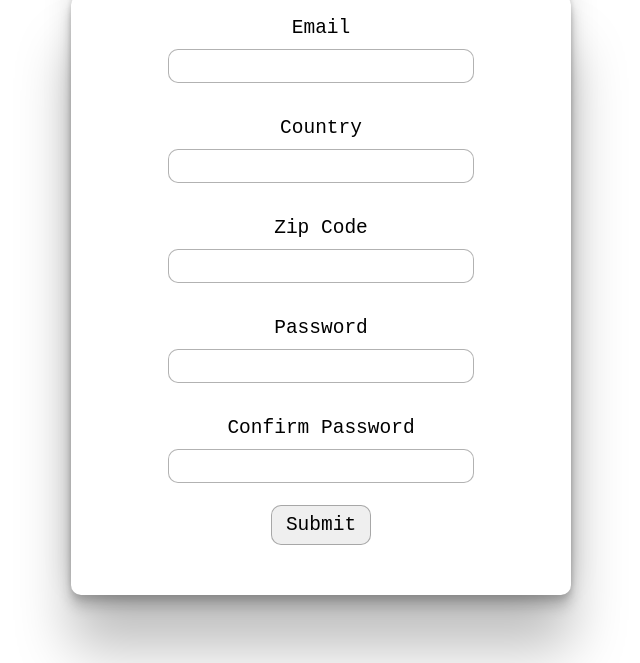
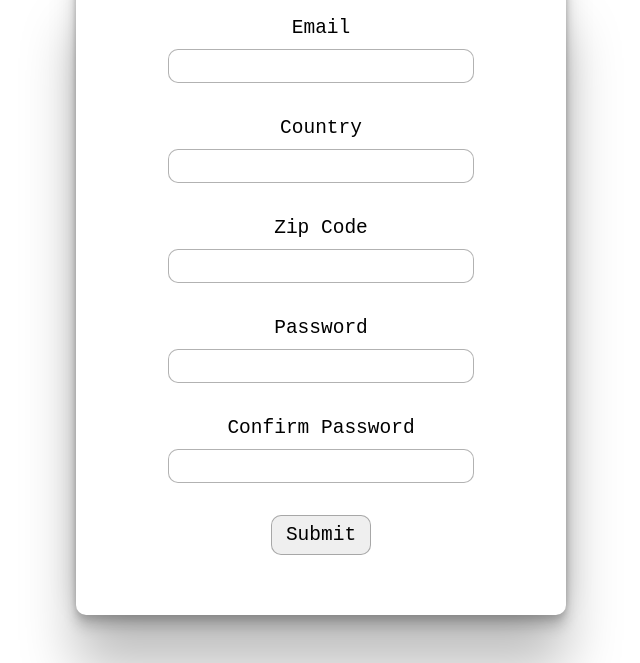
Before and after one commit to JakeMoretz/Form-Validation, a plain HTML site: page index.html in a window 1280 px wide. Shown: the part 137-800 px from the top of the page, without its empty margins (319-959 px from the left). Drawn offline with Linux system fonts and the light colour scheme.

Commit message:
app complete

```diff
--- a/style.css
+++ b/style.css
@@ -14,7 +14,8 @@ body {
 
 form {
     height: 600px;
-    width: 500px;
+    width: 450px;
+    padding: 20px;
     display: flex;
     flex-direction: column;
     border-radius: 10px;
@@ -49,7 +50,7 @@ button {
     height: 40px;
     font-size: 1.5em;
     border-radius: 10px;
-    margin: 10px auto 5px auto;
+    margin: 20px auto 5px auto;
     border: 1px solid rgb(0, 0, 0, 0.3)
 }
 
```
